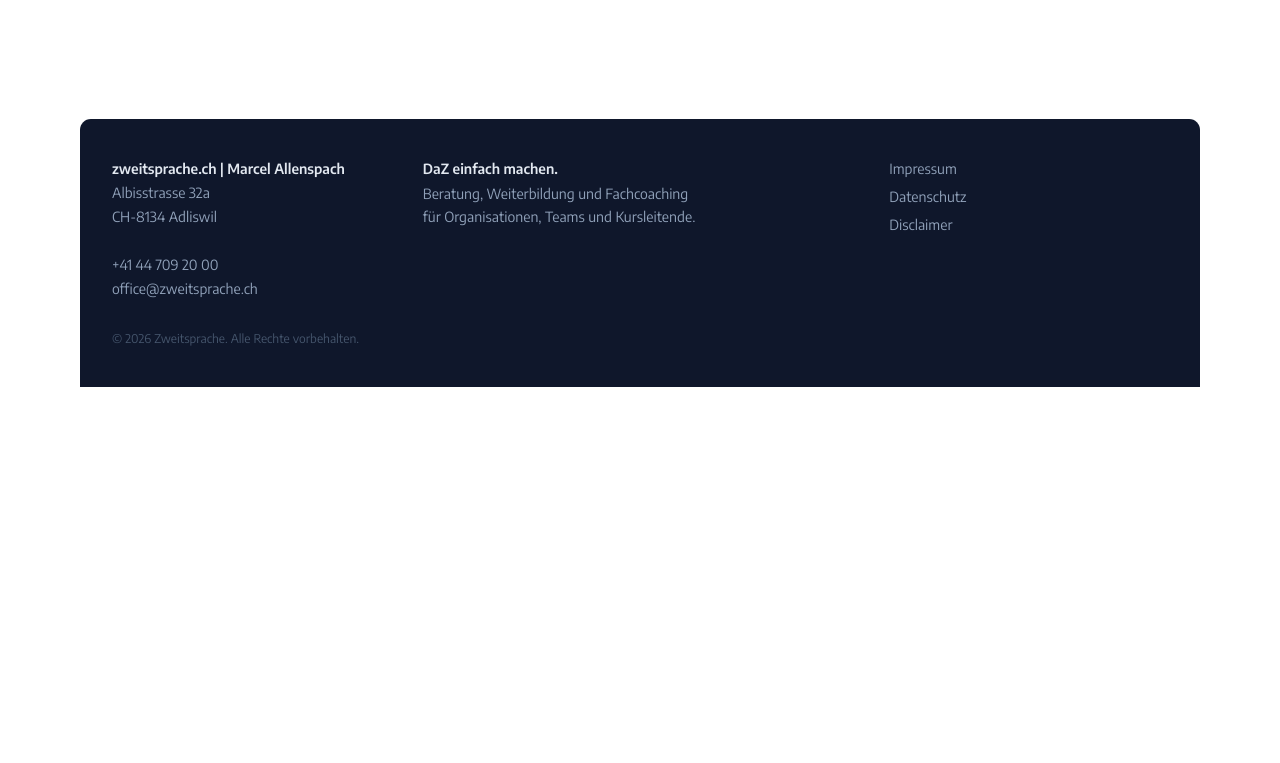
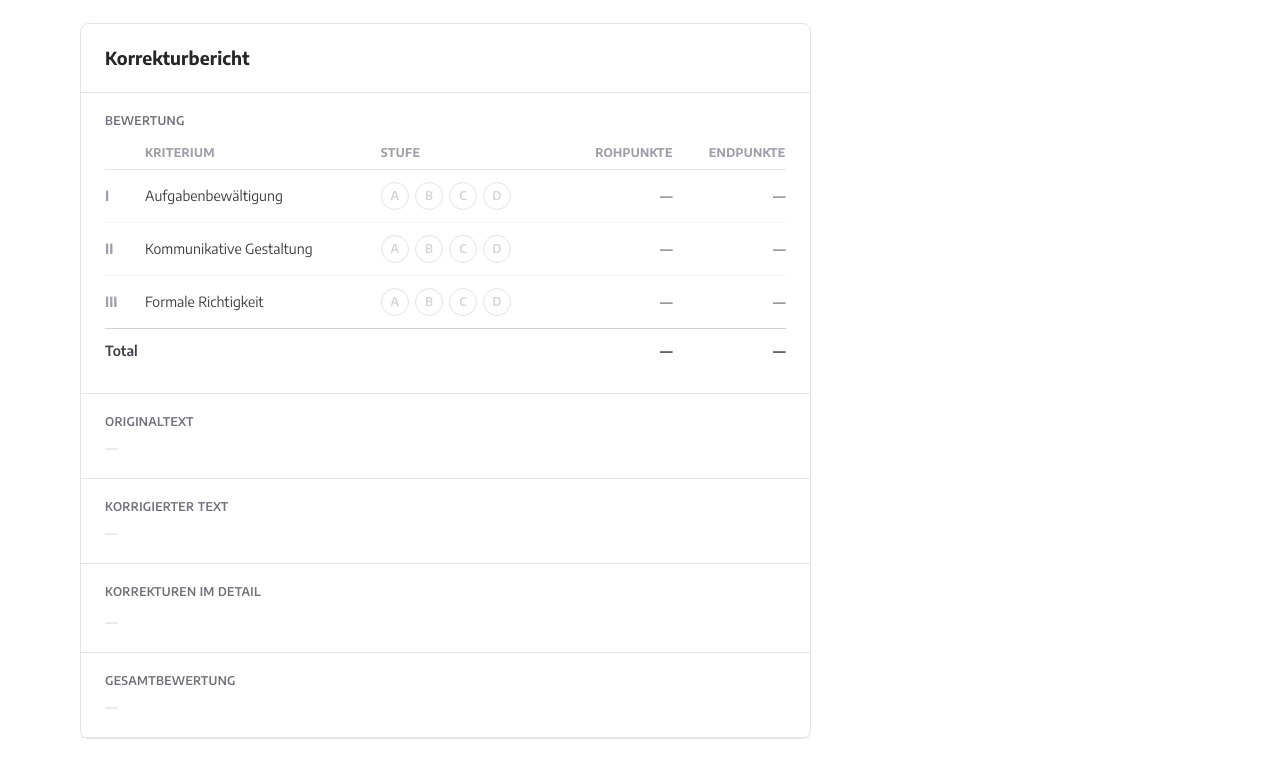
Before and after one commit to zweitsprache/zweitsprache_web, a Next.js app: page /tools/textkorrektor in a window 1280 px wide. Shown: the part 957-1720 px from the top of the page. Before the commit the page ends 1344 px from the top, so only its background shows below. Built offline with nearby package versions, Linux system fonts and the light colour scheme.

Commit message:
refactor: extract textkorrektor types and enhance correction API

```diff
--- a/src/app/(public)/tools/textkorrektor/page.tsx
+++ b/src/app/(public)/tools/textkorrektor/page.tsx
@@ -3,10 +3,19 @@
 import Image from "next/image";
 import Link from "next/link";
 import { useCallback, useEffect, useRef, useState } from "react";
-import { Check, ChevronRight, Copy, Download, FileText, Loader2, Upload, X } from "lucide-react";
+import { Check, ChevronDown, ChevronRight, ChevronUp, Copy, Download, FileText, Loader2, Upload, X } from "lucide-react";
 import ReactMarkdown from "react-markdown";
 import remarkGfm from "remark-gfm";
 import { Button } from "@/components/ui/button";
+import type { Annotation, BewertungKriterium, Result } from "./types";
+
+const BEWERTUNG_KRITERIEN = [
+  "Aufgabenbewältigung",
+  "Kommunikative Gestaltung",
+  "Formale Richtigkeit",
+];
+
+const NOTEN: ("A" | "B" | "C" | "D")[] = ["A", "B", "C", "D"];
 
 const CATEGORY_COLORS: Record<string, string> = {
   Grammatik: "bg-red-100 text-red-700 dark:bg-red-950/40 dark:text-red-400",
@@ -25,21 +34,6 @@ const LANGUAGES = [
   "Schwedisch", "Serbisch", "Slowakisch", "Slowenisch", "Spanisch", "Tschechisch",
   "Türkisch", "Ukrainisch", "Ungarisch", "Vietnamesisch",
 ];
-
-type Annotation = {
-  original: string;
-  corrected: string;
-  explanation: string;
-  category: string;
-};
-
-type Result = {
-  rawText: string;
-  correctedText: string;
-  annotations: Annotation[];
-  summary: string;
-  ocrEngine: "claude";
-};
 
 type PromptOption = { id: string; name: string };
 
@@ -84,6 +78,7 @@ export default function Textkorrektor() {
   const [error, setError] = useState<string | null>(null);
   const [copied, setCopied] = useState<"raw" | "corrected" | null>(null);
   const [pdfLoading, setPdfLoading] = useState(false);
+  const [jsonOpen, setJsonOpen] = useState(false);
 
   const inputRef = useRef<HTMLInputElement>(null);
   const taskFileRef = useRef<HTMLInputElement>(null);
@@ -427,6 +422,7 @@ export default function Textkorrektor() {
       {/* Content + Sidebar */}
       <div className="grid grid-cols-1 gap-12 py-12 lg:grid-cols-3">
         <div className="lg:col-span-2">
+
         {/* ── Aufgabe – always shown before results ── */}
       {!result && (
         <section className="mb-6 rounded-xl border border-zinc-200 bg-white p-5 dark:border-zinc-800 dark:bg-zinc-950">
@@ -742,15 +738,91 @@ export default function Textkorrektor() {
         </div>
       )}
 
-      {/* Results */}
+      {/* ── Report (always visible) ── */}
+      <div className="space-y-6">
+        <div className="rounded-xl border border-zinc-200 bg-white dark:border-zinc-800 dark:bg-zinc-950">
+
+          {/* Report header */}
+          <div className="border-b border-zinc-200 px-6 py-5 dark:border-zinc-800">
+            <h2 className="text-lg font-bold text-zinc-800 dark:text-zinc-100">Korrekturbericht</h2>
             {result && (
-        <div className="space-y-6">
-          {/* Raw text */}
-          <section>
+              <p className="mt-1 text-xs text-zinc-400">
+                {result.annotations.length} {result.annotations.length === 1 ? "Korrektur" : "Korrekturen"} gefunden
+              </p>
+            )}
+          </div>
+
+          {/* I – Bewertung */}
+          <div className="border-b border-zinc-200 px-6 py-5 dark:border-zinc-800">
+            <h3 className="mb-4 text-xs font-semibold uppercase tracking-wide text-zinc-500">Bewertung</h3>
+            <table className="w-full text-sm">
+              <thead>
+                <tr className="border-b border-zinc-200 text-left text-xs font-medium uppercase tracking-wide text-zinc-400 dark:border-zinc-700">
+                  <th className="pb-2 pr-3 w-10"></th>
+                  <th className="pb-2 pr-3">Kriterium</th>
+                  <th className="pb-2 pr-3">Stufe</th>
+                  <th className="pb-2 pr-3 text-right">Rohpunkte</th>
+                  <th className="pb-2 text-right">Endpunkte</th>
+                </tr>
+              </thead>
+              <tbody>
+                {BEWERTUNG_KRITERIEN.map((kriterium, idx) => {
+                  const match = result?.bewertung?.find((b) => b.kriterium === kriterium);
+                  const roman = ["I", "II", "III"][idx];
+                  return (
+                    <tr key={kriterium} className="border-b border-zinc-100 last:border-0 dark:border-zinc-800">
+                      <td className="py-3 pr-3 text-sm font-bold text-zinc-400">{roman}</td>
+                      <td className="py-3 pr-3 text-zinc-700 dark:text-zinc-300">{kriterium}</td>
+                      <td className="py-3 pr-3">
+                        <div className="flex gap-1.5">
+                          {NOTEN.map((note) => (
+                            <span
+                              key={note}
+                              className={`flex size-7 items-center justify-center rounded-full border text-xs font-semibold ${
+                                match?.note === note
+                                  ? "border-zinc-800 bg-zinc-800 text-white dark:border-zinc-200 dark:bg-zinc-200 dark:text-zinc-900"
+                                  : "border-zinc-200 text-zinc-300 dark:border-zinc-700 dark:text-zinc-600"
+                              }`}
+                            >
+                              {note}
+                            </span>
+                          ))}
+                        </div>
+                      </td>
+                      <td className="py-3 pr-3 text-right tabular-nums text-zinc-700 dark:text-zinc-300">{match?.rohpunkte ?? "—"}</td>
+                      <td className="py-3 text-right tabular-nums text-zinc-700 dark:text-zinc-300">{match?.endpunkte ?? "—"}</td>
+                    </tr>
+                  );
+                })}
+              </tbody>
+              <tfoot>
+                <tr className="border-t border-zinc-300 dark:border-zinc-600">
+                  <td colSpan={3} className="py-3 pr-3 text-sm font-semibold text-zinc-700 dark:text-zinc-300">Total</td>
+                  <td className="py-3 pr-3 text-right tabular-nums font-semibold text-zinc-800 dark:text-zinc-100">
+                    {result?.bewertung ? result.bewertung.reduce((s, b) => s + (b.rohpunkte ?? 0), 0) : "—"}
+                  </td>
+                  <td className="py-3 text-right tabular-nums font-semibold text-zinc-800 dark:text-zinc-100">
+                    {result?.bewertung ? result.bewertung.reduce((s, b) => s + (b.endpunkte ?? 0), 0) : "—"}
+                  </td>
+                </tr>
+              </tfoot>
+            </table>
+            {result?.bewertung && result.bewertung.some((b) => b.kommentar) && (
+              <div className="mt-4 space-y-2">
+                {result.bewertung.filter((b) => b.kommentar).map((b) => (
+                  <p key={b.kriterium} className="text-xs text-zinc-500 dark:text-zinc-400">
+                    <span className="font-medium text-zinc-600 dark:text-zinc-300">{b.kriterium}:</span> {b.kommentar}
+                  </p>
+                ))}
+              </div>
+            )}
+          </div>
+
+          {/* II – Originaltext */}
+          <div className="border-b border-zinc-200 px-6 py-5 dark:border-zinc-800">
             <div className="mb-2 flex items-center justify-between">
-              <h2 className="text-sm font-semibold text-zinc-700 dark:text-zinc-300">
-                Erkannter Text (Original)
-              </h2>
+              <h3 className="text-xs font-semibold uppercase tracking-wide text-zinc-500">Originaltext</h3>
+              {result && (
                 <button
                   onClick={() => copyText("raw")}
                   className="flex items-center gap-1 text-xs text-zinc-400 hover:text-zinc-600 dark:hover:text-zinc-200"
@@ -758,18 +830,22 @@ export default function Textkorrektor() {
                   {copied === "raw" ? <Check className="size-3" /> : <Copy className="size-3" />}
                   {copied === "raw" ? "Kopiert" : "Kopieren"}
                 </button>
+              )}
             </div>
-            <pre className="font-sans whitespace-pre-wrap rounded-lg border border-zinc-200 bg-zinc-50 p-4 text-sm text-zinc-700 dark:border-zinc-700 dark:bg-zinc-900 dark:text-zinc-300">
+            {result ? (
+              <pre className="whitespace-pre-wrap font-sans text-sm leading-relaxed text-zinc-700 dark:text-zinc-300">
                 {result.rawText}
               </pre>
-          </section>
+            ) : (
+              <p className="text-sm text-zinc-300 dark:text-zinc-600">—</p>
+            )}
+          </div>
 
-          {/* Corrected text */}
-          <section>
+          {/* III – Korrigierter Text */}
+          <div className="border-b border-zinc-200 px-6 py-5 dark:border-zinc-800">
             <div className="mb-2 flex items-center justify-between">
-              <h2 className="text-sm font-semibold text-zinc-700 dark:text-zinc-300">
-                Korrigierter Text
-              </h2>
+              <h3 className="text-xs font-semibold uppercase tracking-wide text-zinc-500">Korrigierter Text</h3>
+              {result && (
                 <button
                   onClick={() => copyText("corrected")}
                   className="flex items-center gap-1 text-xs text-zinc-400 hover:text-zinc-600 dark:hover:text-zinc-200"
@@ -777,59 +853,95 @@ export default function Textkorrektor() {
                   {copied === "corrected" ? <Check className="size-3" /> : <Copy className="size-3" />}
                   {copied === "corrected" ? "Kopiert" : "Kopieren"}
                 </button>
+              )}
             </div>
-            <pre className="font-sans whitespace-pre-wrap rounded-lg border border-green-200 bg-green-50 p-4 text-sm text-zinc-700 dark:border-green-800 dark:bg-green-950/20 dark:text-zinc-300">
+            {result ? (
+              <pre className="whitespace-pre-wrap font-sans text-sm leading-relaxed text-zinc-700 dark:text-zinc-300">
                 {result.correctedText}
               </pre>
-          </section>
+            ) : (
+              <p className="text-sm text-zinc-300 dark:text-zinc-600">—</p>
+            )}
+          </div>
 
-          {/* Annotations */}
-          {(result.annotations?.length ?? 0) > 0 && (
-            <section>
-              <h2 className="mb-3 text-sm font-semibold text-zinc-700 dark:text-zinc-300">
-                Korrekturen ({result.annotations.length})
-              </h2>
-              <div className="space-y-2">
+          {/* IV – Korrekturen im Detail */}
+          <div className="border-b border-zinc-200 px-6 py-5 dark:border-zinc-800">
+            <h3 className="mb-3 text-xs font-semibold uppercase tracking-wide text-zinc-500">Korrekturen im Detail</h3>
+            {result && result.annotations.length > 0 ? (
+              <div className="overflow-x-auto">
+                <table className="w-full text-sm">
+                  <thead>
+                    <tr className="border-b border-zinc-200 text-left text-xs font-medium uppercase tracking-wide text-zinc-400 dark:border-zinc-700">
+                      <th className="pb-2 pr-3 w-8">#</th>
+                      <th className="pb-2 pr-3">Original</th>
+                      <th className="pb-2 pr-3">Korrektur</th>
+                      <th className="pb-2 pr-3">Kategorie</th>
+                      <th className="pb-2">Erklärung</th>
+                    </tr>
+                  </thead>
+                  <tbody>
                     {result.annotations.map((a, i) => (
-                  <div
-                    key={i}
-                    className="rounded-lg border border-zinc-100 bg-white p-3 dark:border-zinc-800 dark:bg-zinc-950"
-                  >
-                    <div className="flex flex-wrap items-center gap-2">
-                      <span className="line-through text-sm text-zinc-400">{a.original}</span>
-                      <span className="text-zinc-400">→</span>
-                      <span className="text-sm font-medium text-zinc-800 dark:text-zinc-200">
+                      <tr key={i} className="border-b border-zinc-100 last:border-0 dark:border-zinc-800">
+                        <td className="py-2.5 pr-3 text-xs text-zinc-400 align-top">{i + 1}</td>
+                        <td className="py-2.5 pr-3 align-top">
+                          <span className="line-through text-zinc-400">{a.original}</span>
+                        </td>
+                        <td className="py-2.5 pr-3 align-top font-medium text-zinc-800 dark:text-zinc-200">
                           {a.corrected}
-                      </span>
-                      <span
-                        className={`rounded-full px-2 py-0.5 text-xs font-medium ${
+                        </td>
+                        <td className="py-2.5 pr-3 align-top">
+                          <span className={`inline-block whitespace-nowrap rounded-full px-2 py-0.5 text-xs font-medium ${
                             CATEGORY_COLORS[a.category] ?? "bg-zinc-100 text-zinc-600 dark:bg-zinc-800 dark:text-zinc-400"
-                        }`}
-                      >
+                          }`}>
                             {a.category}
                           </span>
+                        </td>
+                        <td className="py-2.5 align-top text-zinc-600 dark:text-zinc-400 prose prose-xs max-w-none dark:prose-invert">
+                          <ReactMarkdown remarkPlugins={[remarkGfm]}>{a.explanation}</ReactMarkdown>
+                        </td>
+                      </tr>
+                    ))}
+                  </tbody>
+                </table>
               </div>
-                    <div className="mt-1 text-xs text-zinc-500 dark:text-zinc-400 prose prose-xs max-w-none dark:prose-invert">
-                      <ReactMarkdown remarkPlugins={[remarkGfm]}>{a.explanation}</ReactMarkdown>
+            ) : (
+              <p className="text-sm text-zinc-300 dark:text-zinc-600">—</p>
+            )}
           </div>
-                  </div>
-                ))}
-              </div>
-            </section>
-          )}
 
-          {/* Summary */}
-          {result.summary && (
-            <section className="rounded-lg border border-blue-200 bg-blue-50 p-4 dark:border-blue-800 dark:bg-blue-950/20">
-              <h2 className="mb-1 text-sm font-semibold text-blue-800 dark:text-blue-300">
-                Gesamtbewertung
-              </h2>
-              <div className="text-sm text-blue-700 dark:text-blue-400 prose prose-sm prose-blue max-w-none dark:prose-invert">
+          {/* V – Gesamtbewertung */}
+          <div className="border-b border-zinc-200 px-6 py-5 dark:border-zinc-800">
+            <h3 className="mb-2 text-xs font-semibold uppercase tracking-wide text-zinc-500">Gesamtbewertung</h3>
+            {result?.summary ? (
+              <div className="text-sm text-zinc-700 dark:text-zinc-300 prose prose-sm max-w-none dark:prose-invert">
                 <ReactMarkdown remarkPlugins={[remarkGfm]}>{result.summary}</ReactMarkdown>
               </div>
-            </section>
+            ) : (
+              <p className="text-sm text-zinc-300 dark:text-zinc-600">—</p>
             )}
+          </div>
 
+          {/* JSON toggle */}
+          {result && (
+            <div className="px-6">
+              <button
+                className="flex w-full items-center justify-between py-4 text-left text-xs font-medium text-zinc-400 hover:text-zinc-600 dark:hover:text-zinc-300"
+                onClick={() => setJsonOpen((v) => !v)}
+              >
+                JSON-Ausgabe
+                {jsonOpen ? <ChevronUp className="size-3.5" /> : <ChevronDown className="size-3.5" />}
+              </button>
+              {jsonOpen && (
+                <pre className="mb-4 max-h-80 overflow-auto rounded-md border border-zinc-200 bg-zinc-50 px-4 py-3 font-mono text-xs text-zinc-600 dark:border-zinc-800 dark:bg-zinc-900 dark:text-zinc-400">
+                  {JSON.stringify(result, null, 2)}
+                </pre>
+              )}
+            </div>
+          )}
+        </div>
+
+        {/* Actions */}
+        {result && (
           <div className="flex gap-3">
             <Button className="flex-1 gap-2" onClick={downloadPdf} disabled={pdfLoading}>
               {pdfLoading ? (
@@ -843,8 +955,8 @@ export default function Textkorrektor() {
               Neues Bild analysieren
             </Button>
           </div>
+        )}
       </div>
-      )}
         </div>
 
         {/* Sidebar */}
--- /dev/null
+++ b/src/app/(public)/tools/textkorrektor/types.ts
@@ -0,0 +1,23 @@
+export type Annotation = {
+  original: string;
+  corrected: string;
+  explanation: string;
+  category: string;
+};
+
+export type BewertungKriterium = {
+  kriterium: string;
+  note: "A" | "B" | "C" | "D";
+  rohpunkte: number;
+  endpunkte: number;
+  kommentar: string;
+};
+
+export type Result = {
+  rawText: string;
+  correctedText: string;
+  annotations: Annotation[];
+  bewertung: BewertungKriterium[];
+  summary: string;
+  ocrEngine: "claude";
+};
--- a/src/app/api/textkorrektor/correct/route.ts
+++ b/src/app/api/textkorrektor/correct/route.ts
@@ -119,6 +119,29 @@ Antworte ausschliesslich in diesem JSON-Format:
       "category": "Grammatik | Rechtschreibung | Zeichensetzung | Wortstellung | Ausdruck | Zeitform"
     }
   ],
+  "bewertung": [
+    {
+      "kriterium": "Aufgabenbewältigung",
+      "note": "A | B | C | D",
+      "rohpunkte": 0,
+      "endpunkte": 0,
+      "kommentar": "kurzer Kommentar"
+    },
+    {
+      "kriterium": "Kommunikative Gestaltung",
+      "note": "A | B | C | D",
+      "rohpunkte": 0,
+      "endpunkte": 0,
+      "kommentar": "kurzer Kommentar"
+    },
+    {
+      "kriterium": "Formale Richtigkeit",
+      "note": "A | B | C | D",
+      "rohpunkte": 0,
+      "endpunkte": 0,
+      "kommentar": "kurzer Kommentar"
+    }
+  ],
   "summary": "Kurze Gesamtbewertung und wichtigste Hinweise zum Lernfortschritt"
 }
 
```
Lines whose indentation alone changed are shown as unchanged.
